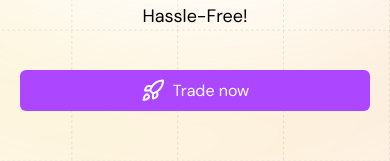
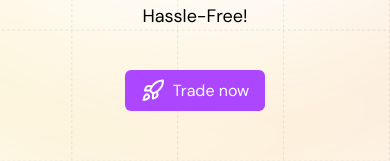
Before and after one commit to GeekyCoder25/skymike, a Next.js app: page / in a window 390 px wide. Shown: the part 431-592 px from the top of the page. Built offline with nearby package versions, Linux system fonts and the light colour scheme.

Commit message:
Replace buttons with links for trading actions in Hero component

```diff
--- a/src/app/components/Hero.tsx
+++ b/src/app/components/Hero.tsx
@@ -58,10 +58,15 @@ const Hero = () => {
 					</ul>
 					<div className="hidden lg:flex items-center gap-x-5">
 						<ClipPathIcon />
-						<button className="bg-[#AD46FF] py-2 px-4 rounded-md text-white flex items-center gap-x-2">
+						<a
+							href="https://wa.me/2349073002599?text=Hello Skymate I would like to buy 50 btc"
+							target="_blank"
+							rel="noopener noreferrer"
+							className="bg-[#AD46FF] py-2 px-4 rounded-md text-white flex items-center gap-x-2"
+						>
 							<RocketIcon />
 							Trade now
-						</button>
+						</a>
 					</div>
 				</nav>
 				<div className="w-full flex-1 flex flex-col gap-y-10 justify-center items-center max-w-[800px] mx-auto mt-10 mb-0 lg:my-20 px-5 lg:px-10 text-center">
@@ -75,11 +80,16 @@ const Hero = () => {
 					<p className="text-lg lg:max-w-[500px]">
 						Convert Your Crypto & Gift Cards to Naira in Just 5 Minutes—Fast,
 						Secure, and Hassle-Free!
-					</p>
-					<button className="bg-[#AD46FF] py-2 px-4 rounded-md text-white w-full lg:w-fit flex justify-center items-center gap-x-2">
+					</p>{' '}
+					<a
+						href="https://wa.me/2349073002599?text=Hello Skymate I would like to buy 50 btc"
+						target="_blank"
+						rel="noopener noreferrer"
+						className="bg-[#AD46FF] py-2 px-4 rounded-md text-white flex items-center gap-x-2"
+					>
 						<RocketIcon />
 						Trade now
-					</button>
+					</a>
 				</div>
 				<div
 					className="w-full h-full bg-[url('/hero-bg.svg')] bg-cover"
```
